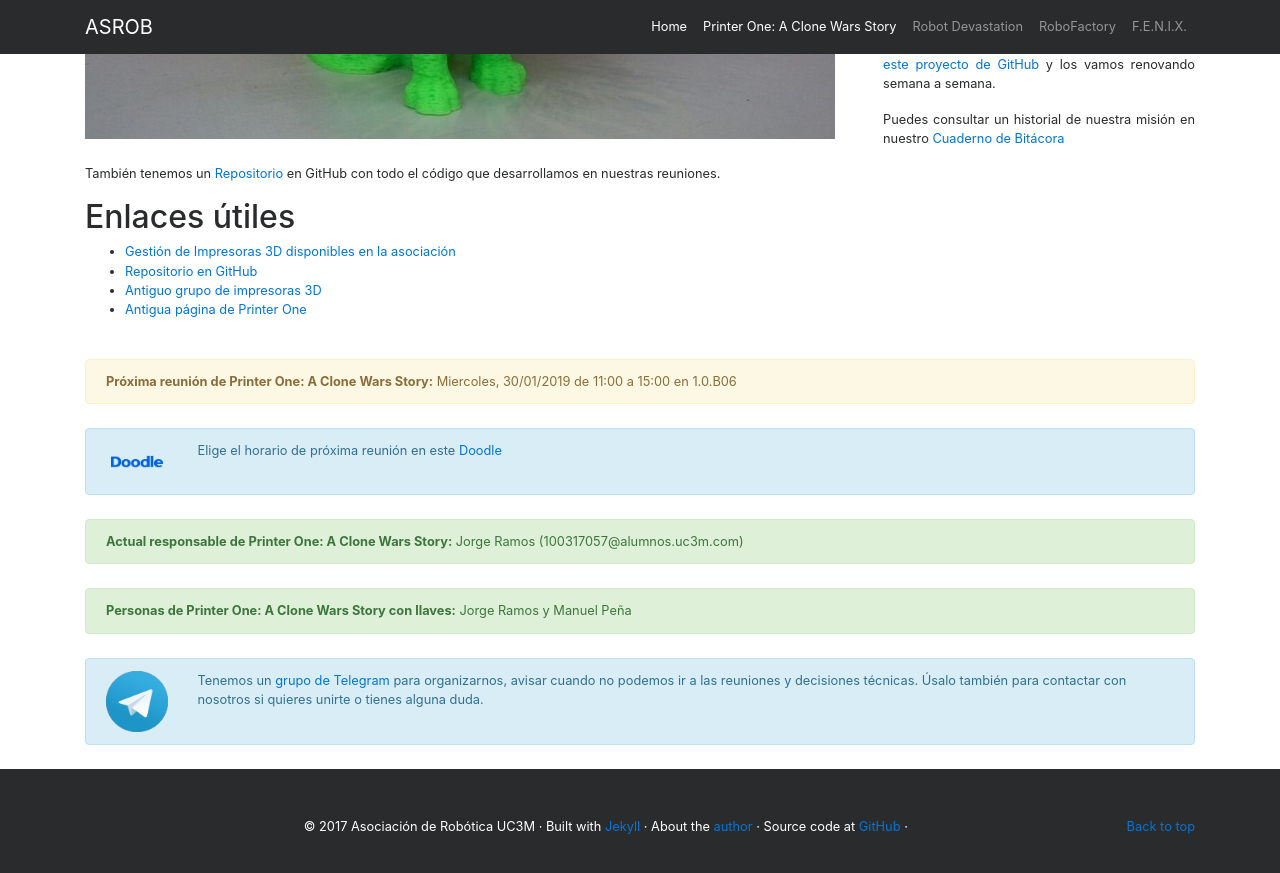
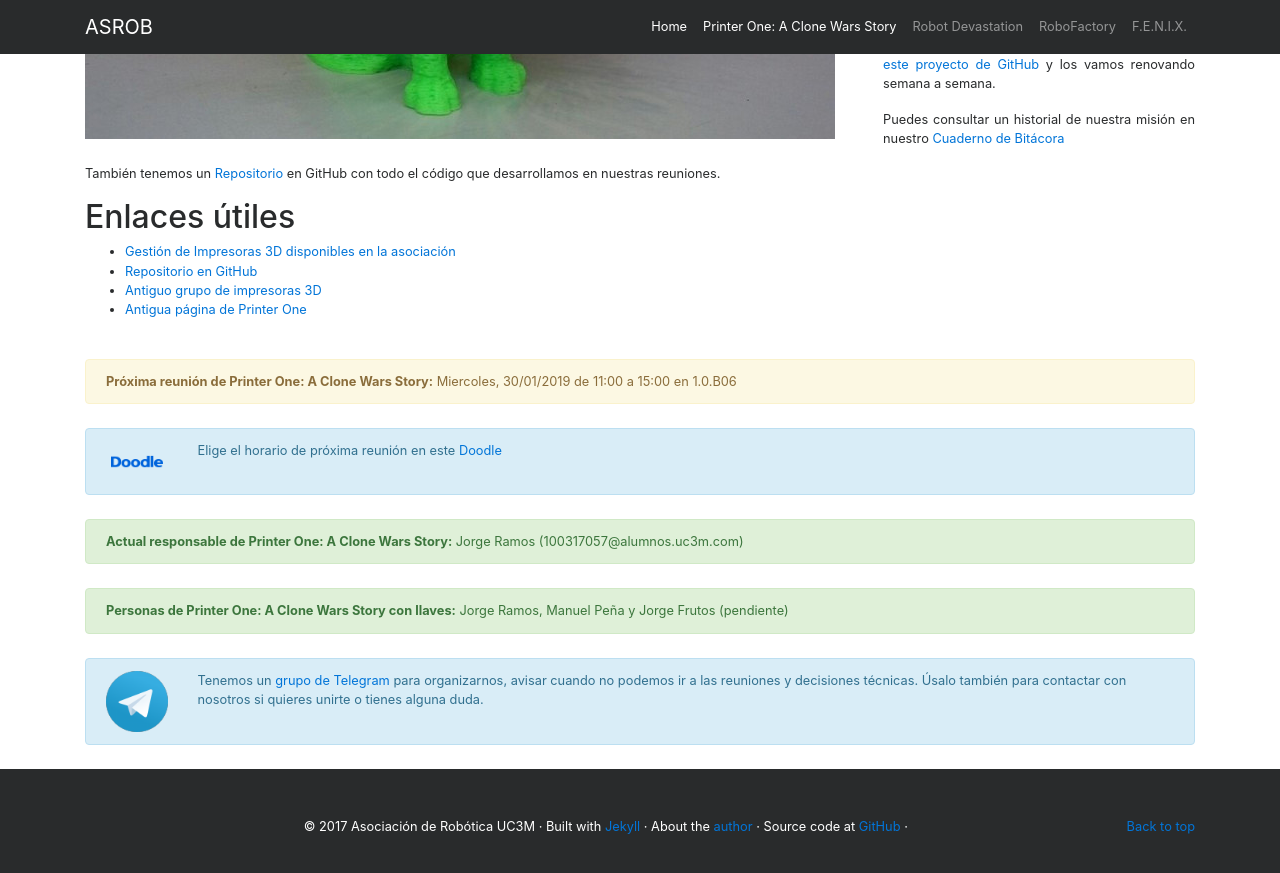
Before and after one commit to asrob-uc3m/asrob-uc3m.github.io, a Jekyll site: the page built from _workgroups/2017-05-28-printer-one.markdown, in a window 1280 px wide and 900 px high, scrolled down 1088 px. Shown: the top 873 px of the window. Built offline with Jekyll 4.4.1, drawn with Linux system fonts in a browser that asks for light colours.

Commit message:
Update 2017-05-28-printer-one.markdown

```diff
--- a/_workgroups/2017-05-28-printer-one.markdown
+++ b/_workgroups/2017-05-28-printer-one.markdown
@@ -14,7 +14,7 @@ picture_full: /img/printer_one-full.jpg
 type: workgroup
 url_telegram: https://t.me/joinchat/AvkhtkN_oz3EOU5JbSBGEA
 url_wiki: http://wiki.asrob.uc3m.es/index.php/Printer_One:_A_Clone_Wars_Story
-keys_info: Jorge Ramos y Manuel Peña
+keys_info: Jorge Ramos, Manuel Peña y Jorge Frutos (pendiente)
 workgroup_id: printer_one
 ---
 
```
